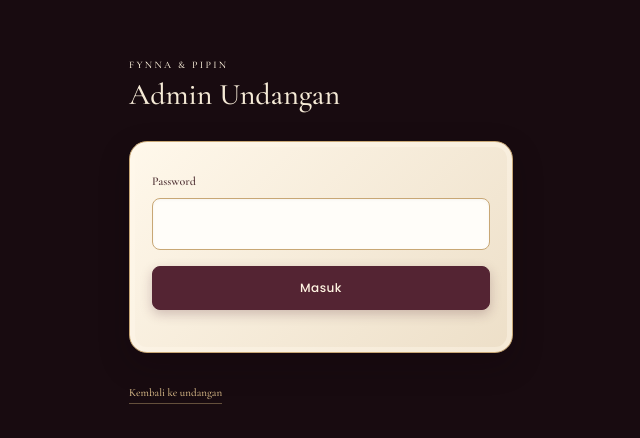
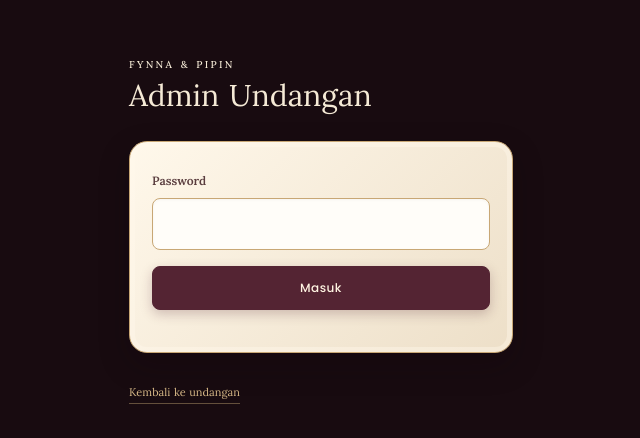
Before and after one commit to robifirmnsyah/Wedding-Invitation, a Next.js app: page /admin/login in a window 1280 px wide. Shown: the part 172-610 px from the top of the page, without its empty margins (319-959 px from the left). Built offline with nearby package versions, Linux system fonts and the light colour scheme; no server answers.

Commit message:
style: switch primary display font from Cormorant Garamond to Lora for balanced x-height and lining numbers

```diff
--- a/src/app/layout.tsx
+++ b/src/app/layout.tsx
@@ -1,8 +1,8 @@
 import type { Metadata, Viewport } from "next";
 import {
   Amiri,
-  Cormorant_Garamond,
   Great_Vibes,
+  Lora,
   Playfair_Display,
   Poppins,
 } from "next/font/google";
@@ -11,9 +11,9 @@ import "./globals.css";
 import "./mahogany.css";
 import "./mahogany-reference.css";
 
-const display = Cormorant_Garamond({
+const display = Lora({
   subsets: ["latin"],
-  weight: ["500", "600", "700"],
+  weight: ["400", "500", "600", "700"],
   style: ["normal", "italic"],
   variable: "--font-display",
   display: "swap",
--- a/src/app/mahogany-reference.css
+++ b/src/app/mahogany-reference.css
@@ -12,6 +12,8 @@
   --m-muted: #e1cdb9;
   background: #180b10;
   font-family: var(--font-display), Georgia, serif;
+  font-variant-numeric: lining-nums tabular-nums;
+  font-feature-settings: "lnum" 1, "tnum" 1;
 }
 .m-main {
   background: #210d13;
```
